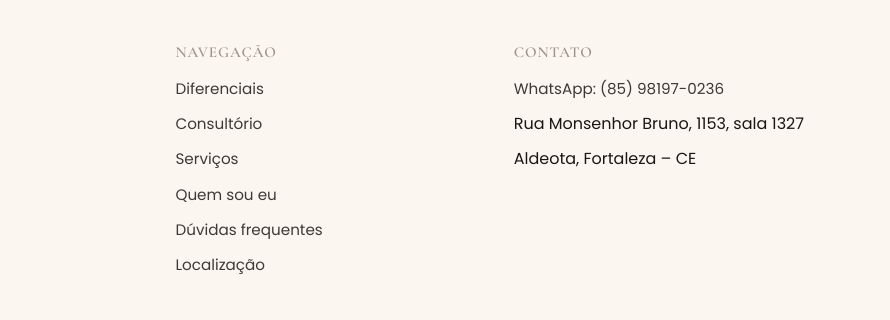
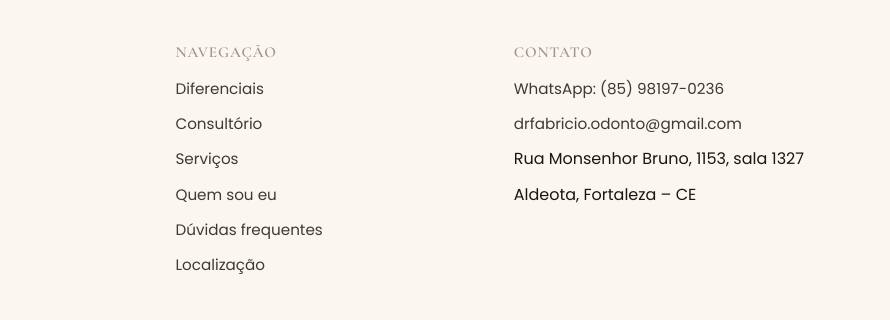
Before and after one commit to Rafael3497/lp-dr-fabricio, a plain HTML site: page exclusao-de-dados.html in a window 1280 px wide. Shown: the part 1087-1407 px from the top of the page, 390-1280 px from the left. Drawn offline with nearby package versions, Linux system fonts and the light colour scheme.

Commit message:
Atualizar o exclusao-de-dados.html

```diff
--- a/exclusao-de-dados.html
+++ b/exclusao-de-dados.html
@@ -26,7 +26,6 @@
   .data-form input, .data-form textarea { width: 100%; padding: 12px; border: 1px solid #ccc; border-radius: 4px; font-family: 'Poppins', sans-serif; }
   .data-form textarea { resize: vertical; min-height: 120px; }
 
-  /* Mantém estilos de Cookies da index */
   .cookie-banner { position: fixed; bottom: 0; left: 0; width: 100%; background-color: #ffffff; box-shadow: 0 -4px 15px rgba(0,0,0,0.08); z-index: 9999; padding: 20px 24px; border-top: 1px solid #eaeaea; display: none; justify-content: center; }
   .cookie-content { max-width: 1200px; width: 100%; display: flex; flex-direction: column; gap: 16px; align-items: center; text-align: center; }
   @media (min-width: 768px) { .cookie-content { flex-direction: row; text-align: left; justify-content: space-between; } }
@@ -69,7 +68,6 @@
     <p>Em conformidade com a LGPD, você pode solicitar a exclusão dos dados pessoais mantidos em bases de comunicação e marketing, ressalvadas as hipóteses legais de conservação.</p>
     <p>Preencha o formulário abaixo para enviar sua solicitação formal. Nossa equipe retornará o contato para confirmar a identidade e processar seu pedido no prazo legal.</p>
 
-    <!-- Usando método POST com seu Formspree padrão -->
     <form action="https://formspree.io/f/SEU_ID_AQUI" method="POST" class="data-form">
       <div class="form-group">
         <label for="nome">Nome Completo:</label>
@@ -92,7 +90,7 @@
   </div>
 </section>
 
-<!-- ================= FOOTER (IDÊNTICO) ================= -->
+<!-- ================= FOOTER ================= -->
 <footer>
   <div class="container">
     <div style="max-width: 320px;">
@@ -121,6 +119,7 @@
       <h4>Contato</h4>
       <ul>
         <li><a href="https://wa.me/5585981970236" target="_blank" rel="noopener noreferrer">WhatsApp: (85) 98197-0236</a></li>
+        <li><a href="mailto:drfabricio.odonto@gmail.com">drfabricio.odonto@gmail.com</a></li>
         <li><span>Rua Monsenhor Bruno, 1153, sala 1327</span></li>
         <li><span>Aldeota, Fortaleza – CE</span></li>
       </ul>
```
